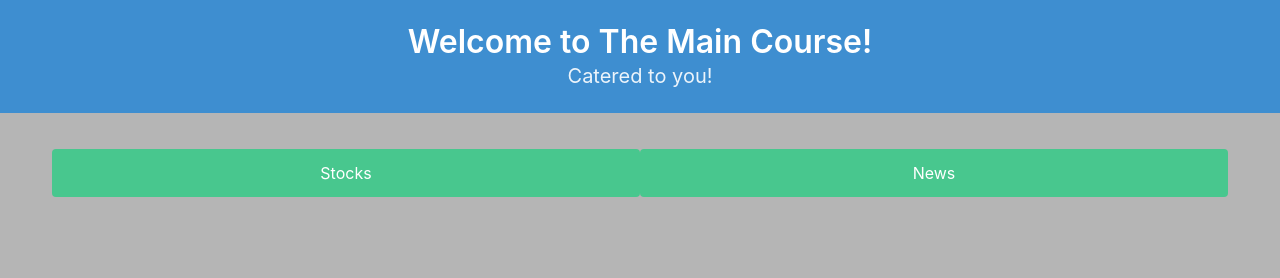
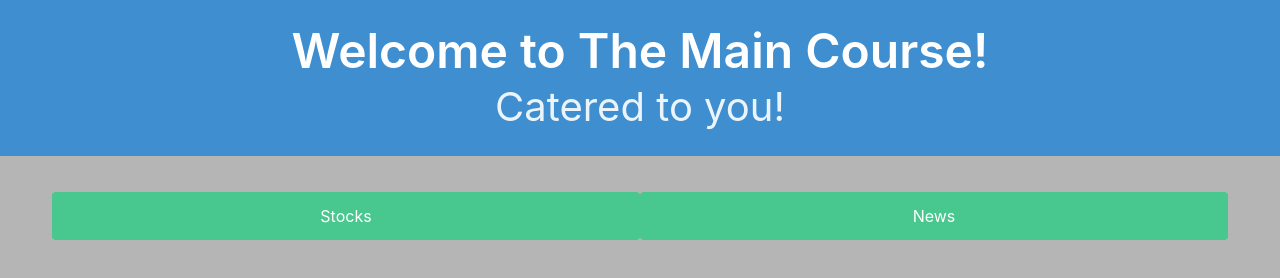
Before and after one commit to ericklea/main-course-home-page-project, a plain HTML site: page index.html in a window 1280 px wide. Drawn offline with nearby package versions, Linux system fonts and the light colour scheme.

Commit message:
added text sizing to title and subtitle

```diff
--- a/index.html
+++ b/index.html
@@ -13,10 +13,10 @@
         <section class="hero is-info is-small">
             <div class="hero-body">
                 <div class="container">
-                    <h1 class="title has-text-centered">
+                    <h1 class="title has-text-centered is-size-1">
                         Welcome to The Main Course!
                     </h1>
-                    <h2 class="subtitle has-text-centered">
+                    <h2 class="subtitle has-text-centered is-size-2">
                         Catered to you!
                     </h2>
                 </div>
```
